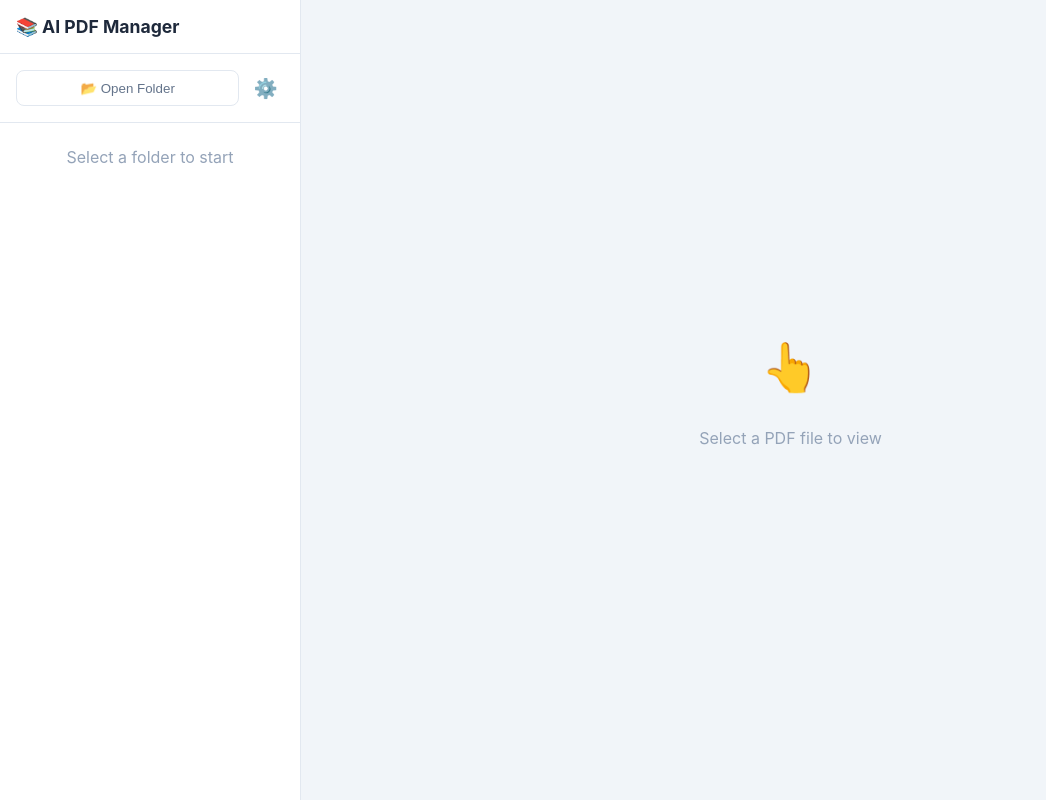
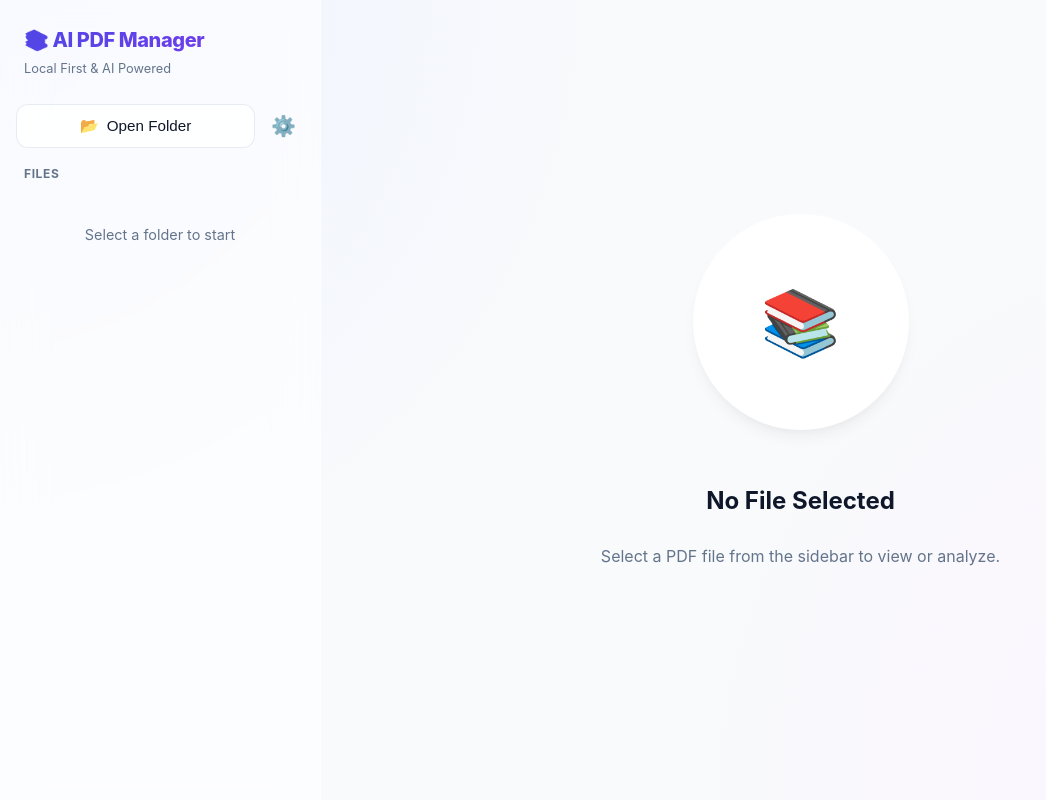
Before and after one commit to saintpbh/PDFOCR, a Next.js app: page / in a window 1280 px wide. Shown: the whole page, without its empty margins (0-1046 px from the left). Built offline with nearby package versions, Linux system fonts and the light colour scheme.

Commit message:
Feat: 2026 UI Redesign (Glassmorphism, Components, Layout)

```diff
--- a/src/app/globals.css
+++ b/src/app/globals.css
@@ -1,188 +1,261 @@
+@tailwind base;
+@tailwind components;
+@tailwind utilities;
+
 :root {
-    --primary-color: #4f46e5;
-    --secondary-color: #64748b;
-    --bg-color: #f8fafc;
-    --glass-bg: rgba(255, 255, 255, 0.85);
-    --glass-border: rgba(255, 255, 255, 0.5);
-    --shadow-sm: 0 1px 2px 0 rgb(0 0 0 / 0.05);
-    --shadow-lg: 0 10px 15px -3px rgb(0 0 0 / 0.1), 0 4px 6px -4px rgb(0 0 0 / 0.1);
+    /* 2026 Palette: Clean Zinc + Vivid Violet */
+    --bg-app: #f8fafc;
+    /* Zinc-50 */
+    --bg-surface: rgba(255, 255, 255, 0.7);
+    /* Glass White */
+    --border-glass: rgba(255, 255, 255, 0.5);
+
+    --primary-gradient: linear-gradient(135deg, #4f46e5 0%, #7c3aed 100%);
+    /* Indigo to Violet */
+    --primary-solid: #4f46e5;
+
+    --text-main: #0f172a;
+    /* Slate-900 */
+    --text-muted: #64748b;
+    /* Slate-500 */
+
+    --shadow-soft: 0 4px 20px -2px rgba(0, 0, 0, 0.05);
+    --shadow-card: 0 10px 15px -3px rgba(0, 0, 0, 0.05), 0 4px 6px -2px rgba(0, 0, 0, 0.025);
+
+    --radius-lg: 20px;
+    --radius-md: 12px;
 }
 
 body {
     margin: 0;
-    font-family: 'Pretendard', -apple-system, BlinkMacSystemFont, system-ui, sans-serif;
-    background-color: var(--bg-color);
-    color: #1e293b;
+    font-family: 'Pretendard', 'Inter', -apple-system, system-ui, sans-serif;
+    background-color: var(--bg-app);
+    color: var(--text-main);
+    line-height: 1.6;
+    -webkit-font-smoothing: antialiased;
 }
 
-/* Utilities */
+/* --- Utilities: Glassmorphism --- */
 .glass-panel {
-    background: var(--glass-bg);
-    backdrop-filter: blur(12px);
-    border: 1px solid var(--glass-border);
-    box-shadow: var(--shadow-lg);
-    border-radius: 16px;
+    background: var(--bg-surface);
+    backdrop-filter: blur(16px);
+    -webkit-backdrop-filter: blur(16px);
+    border: 1px solid rgba(255, 255, 255, 0.6);
+    box-shadow: var(--shadow-card);
+    border-radius: var(--radius-lg);
 }
 
+.glass-sidebar {
+    background: rgba(255, 255, 255, 0.6);
+    backdrop-filter: blur(20px);
+    border-right: 1px solid rgba(255, 255, 255, 0.4);
+}
+
+/* --- Components: Buttons --- */
 .btn-primary {
-    background: var(--primary-color);
+    background: var(--primary-gradient);
     color: white;
     border: none;
-    padding: 0.6rem 1.2rem;
-    border-radius: 8px;
+    padding: 0.75rem 1.5rem;
+    border-radius: var(--radius-md);
     cursor: pointer;
     font-weight: 600;
-    transition: opacity 0.2s;
+    font-size: 0.95rem;
+    box-shadow: 0 4px 12px rgba(79, 70, 229, 0.3);
+    transition: all 0.2s cubic-bezier(0.4, 0, 0.2, 1);
+}
+
+.btn-primary:hostname {
+    transform: translateY(-1px);
+    box-shadow: 0 6px 16px rgba(79, 70, 229, 0.4);
+}
+
+.btn-primary:active {
+    transform: translateY(0);
 }
 
 .btn-secondary {
-    background: white;
-    color: var(--secondary-color);
-    border: 1px solid #e2e8f0;
-    padding: 0.6rem 1.2rem;
-    border-radius: 8px;
+    background: rgba(255, 255, 255, 0.8);
+    color: var(--text-main);
+    border: 1px solid rgba(226, 232, 240, 0.8);
+    padding: 0.75rem 1.2rem;
+    border-radius: var(--radius-md);
     cursor: pointer;
     font-weight: 500;
+    font-size: 0.95rem;
+    transition: all 0.2s;
+}
+
+.btn-secondary:hover {
+    background: white;
+    border-color: #cbd5e1;
 }
 
 .btn-icon {
     background: transparent;
     border: none;
-    font-size: 1.2rem;
+    font-size: 1.25rem;
     cursor: pointer;
-    padding: 0.4rem;
+    padding: 0.5rem;
     border-radius: 50%;
+    color: var(--text-muted);
+    transition: background 0.2s;
 }
 
 .btn-icon:hover {
     background: rgba(0, 0, 0, 0.05);
+    color: var(--text-main);
 }
 
-.input-field {
-    width: 100%;
-    padding: 0.8rem;
-    border: 1px solid #cbd5e1;
-    border-radius: 8px;
-    font-size: 1rem;
-    margin-top: 0.5rem;
-}
-
-/* Modal */
-.modal-overlay {
-    position: fixed;
-    top: 0;
-    left: 0;
-    right: 0;
-    bottom: 0;
-    background: rgba(0, 0, 0, 0.3);
-    display: flex;
-    justify-content: center;
-    align-items: center;
-    z-index: 1000;
-}
-
-.modal-content {
-    width: 90%;
-    max-width: 500px;
-    background: white;
-    padding: 0;
-    overflow: hidden;
-    animation: slideUp 0.3s ease-out;
-}
-
-.modal-header,
-.modal-footer {
-    padding: 1.5rem;
-}
-
-.modal-header {
-    border-bottom: 1px solid #f1f5f9;
-    display: flex;
-    justify-content: space-between;
-    align-items: center;
-}
-
-.modal-body {
-    padding: 1.5rem;
-}
-
-.description {
-    font-size: 0.85rem;
-    color: var(--secondary-color);
-    margin-top: 0.2rem;
-}
-
-@keyframes slideUp {
-    from {
-        transform: translateY(20px);
-        opacity: 0;
-    }
-
-    to {
-        transform: translateY(0);
-        opacity: 1;
-    }
-}
-
-/* Layout */
+/* --- Layout --- */
 .app-container {
     display: flex;
     height: 100vh;
     overflow: hidden;
+    background: radial-gradient(circle at top left, #eef2ff, transparent 40%),
+        radial-gradient(circle at bottom right, #fdf4ff, transparent 40%);
 }
 
 .sidebar {
-    width: 300px;
-    background: white;
-    border-right: 1px solid #e2e8f0;
+    width: 320px;
     display: flex;
     flex-direction: column;
+    z-index: 10;
 }
 
 .main-content {
     flex: 1;
     display: flex;
     flex-direction: column;
-    background: #f1f5f9;
+    padding: 1.5rem;
     position: relative;
+    gap: 1.5rem;
 }
 
-.file-list {
-    flex: 1;
-    overflow-y: auto;
-    padding: 0.5rem;
-}
-
+/* --- File List --- */
 .file-item {
-    padding: 0.8rem;
-    margin: 0.2rem 0;
-    border-radius: 8px;
+    padding: 0.8rem 1rem;
+    margin: 0.25rem 0.75rem;
+    border-radius: var(--radius-md);
     cursor: pointer;
     display: flex;
     align-items: center;
     gap: 0.8rem;
-    transition: background 0.2s;
+    color: var(--text-muted);
+    font-weight: 500;
+    transition: all 0.2s;
+    border: 1px solid transparent;
 }
 
 .file-item:hover {
-    background: #f8fafc;
+    background: rgba(255, 255, 255, 0.5);
 }
 
 .file-item.active {
-    background: #e0e7ff;
-    color: var(--primary-color);
+    background: white;
+    color: var(--primary-solid);
     font-weight: 600;
+    border-color: rgba(79, 70, 229, 0.1);
+    box-shadow: 0 2px 8px rgba(0, 0, 0, 0.03);
 }
 
-.file-icon {
-    font-size: 1.2rem;
-}
-
-.toolbar {
-    padding: 1rem;
-    border-bottom: 1px solid #e2e8f0;
+/* --- Floating Toolbar --- */
+.toolbar-floating {
+    background: rgba(255, 255, 255, 0.9);
+    backdrop-filter: blur(12px);
+    border: 1px solid rgba(255, 255, 255, 0.5);
+    box-shadow: var(--shadow-soft);
+    border-radius: var(--radius-lg);
+    padding: 0.75rem 1.25rem;
     display: flex;
     justify-content: space-between;
     align-items: center;
+    margin-bottom: 1rem;
+}
+
+/* --- Main Viewer Card --- */
+.viewer-card {
+    flex: 1;
     background: white;
+    border-radius: var(--radius-lg);
+    box-shadow: var(--shadow-card);
+    overflow: hidden;
+    display: flex;
+    flex-direction: column;
+    border: 1px solid rgba(226, 232, 240, 0.5);
 }
+
+/* --- Modals --- */
+.settings-modal-overlay,
+.modal-overlay {
+    position: fixed;
+    inset: 0;
+    background: rgba(15, 23, 42, 0.2);
+    backdrop-filter: blur(4px);
+    display: flex;
+    justify-content: center;
+    align-items: center;
+    z-index: 50;
+    animation: fadeIn 0.2s ease-out;
+}
+
+.settings-modal {
+    background: rgba(255, 255, 255, 0.95);
+    width: 480px;
+    padding: 2rem;
+    border-radius: 24px;
+    box-shadow: 0 20px 25px -5px rgba(0, 0, 0, 0.1);
+    animation: scaleIn 0.3s cubic-bezier(0.16, 1, 0.3, 1);
+}
+
+@keyframes fadeIn {
+    from {
+        opacity: 0;
+    }
+
+    to {
+        opacity: 1;
+    }
+}
+
+@keyframes scaleIn {
+    from {
+        transform: scale(0.95);
+        opacity: 0;
+    }
+
+    to {
+        transform: scale(1);
+        opacity: 1;
+    }
+}
+
+/* Loaders & Misc */
+.gradient-text {
+    background: var(--primary-gradient);
+    -webkit-background-clip: text;
+    background-clip: text;
+    color: transparent;
+    font-weight: 800;
+    letter-spacing: -0.02em;
+}
+
+.spinner {
+    width: 40px;
+    height: 40px;
+    border: 4px solid #e2e8f0;
+    border-top: 4px solid var(--primary-solid);
+    border-radius: 50%;
+    animation: spin 1s linear infinite;
+    margin: 0 auto 1rem;
+}
+
+@keyframes spin {
+    0% {
+        transform: rotate(0deg);
+    }
+
+    100% {
+        transform: rotate(360deg);
+    }
+}
--- a/src/app/page.tsx
+++ b/src/app/page.tsx
@@ -212,20 +212,29 @@ export default function Home() {
 
     return (
         <main className="app-container">
-            {/* Sidebar */}
-            <aside className="sidebar">
-                <div className="toolbar">
-                    <h3 style={{ margin: 0, fontSize: '1.1rem' }} className="gradient-text">📚 AI PDF Manager</h3>
+            {/* Glass Sidebar */}
+            <aside className="sidebar glass-sidebar">
+                <div style={{ padding: '1.5rem', paddingBottom: '0.5rem' }}>
+                    <h3 style={{ margin: 0, fontSize: '1.25rem' }} className="gradient-text">📚 AI PDF Manager</h3>
+                    <p style={{ margin: '0.2rem 0 0', fontSize: '0.8rem', color: 'var(--text-muted)' }}>Local First & AI Powered</p>
                 </div>
 
-                <div style={{ padding: '1rem', borderBottom: '1px solid #e2e8f0', display: 'flex', gap: '0.5rem' }}>
-                    <button onClick={handleOpenFolder} className="btn-secondary" style={{ flex: 1 }}>📂 Open Folder</button>
-                    <button onClick={() => setIsSettingsOpen(true)} className="btn-icon">⚙️</button>
+                <div style={{ padding: '1rem', display: 'flex', gap: '0.5rem' }}>
+                    <button onClick={handleOpenFolder} className="btn-secondary" style={{ flex: 1, justifyContent: 'center', display: 'flex', alignItems: 'center', gap: '0.5rem' }}>
+                        <span>📂</span> Open Folder
+                    </button>
+                    <button onClick={() => setIsSettingsOpen(true)} className="btn-icon" title="Setting">
+                        <span>⚙️</span>
+                    </button>
+                </div>
+
+                <div style={{ padding: '0 1.5rem 0.5rem', fontSize: '0.75rem', fontWeight: 700, color: 'var(--text-muted)', textTransform: 'uppercase', letterSpacing: '0.05em' }}>
+                    Files
                 </div>
 
                 <div className="file-list">
                     {files.length === 0 && (
-                        <div style={{ padding: '1rem', color: '#94a3b8', textAlign: 'center' }}>
+                        <div style={{ padding: '2rem', color: 'var(--text-muted)', textAlign: 'center', fontSize: '0.9rem' }}>
                             {rootHandle ? 'No PDF files found' : 'Select a folder to start'}
                         </div>
                     )}
@@ -235,46 +244,61 @@ export default function Home() {
                             className={`file-item ${selectedFile?.name === file.name ? 'active' : ''}`}
                             onClick={() => handleSelectFile(file)}
                         >
-                            <span className="file-icon">📄</span>
+                            <span className="file-icon" style={{ opacity: selectedFile?.name === file.name ? 1 : 0.5 }}>📄</span>
                             <span style={{ overflow: 'hidden', textOverflow: 'ellipsis', whiteSpace: 'nowrap' }}>{file.name}</span>
                         </div>
                     ))}
                 </div>
             </aside>
 
-            {/* Main Content */}
+            {/* Main Content Area */}
             <section className="main-content">
                 {selectedFile && fileUrl ? (
-                    <div style={{ display: 'flex', flex: 1, flexDirection: 'column', height: '100%' }}>
-                        {/* Top Controls */}
-                        <div className="toolbar" style={{ padding: '0.5rem 1rem', display: 'flex', justifyContent: 'space-between', alignItems: 'center' }}>
-                            <span style={{ fontWeight: 600 }}>{selectedFile.name}</span>
-                            <div style={{ display: 'flex', gap: '0.5rem' }}>
+                    <>
+                        {/* Floating Toolbar */}
+                        <div className="toolbar-floating">
+                            <div style={{ display: 'flex', flexDirection: 'column' }}>
+                                <span style={{ fontWeight: 700, fontSize: '1rem' }}>{selectedFile.name}</span>
+                                <span style={{ fontSize: '0.75rem', color: 'var(--text-muted)' }}>
+                                    {isAnalyzing ? 'Processing...' : 'Ready'}
+                                </span>
+                            </div>
+
+                            <div style={{ display: 'flex', gap: '0.75rem', alignItems: 'center' }}>
                                 <button
                                     onClick={() => setIsSearchOpen(true)}
                                     className="btn-secondary"
                                     title="Search & Bookmarks"
+                                    style={{ display: 'flex', alignItems: 'center', gap: '0.4rem' }}
                                 >
-                                    🔍 Search
+                                    <span>🔍</span> Search
                                 </button>
+
+                                <div style={{ width: '1px', height: '24px', background: '#e2e8f0' }}></div>
+
                                 <button
                                     onClick={() => setShowResult(!showResult)}
                                     className="btn-secondary"
                                 >
-                                    {showResult ? 'Show PDF' : 'Show Result'}
+                                    {showResult ? 'View PDF' : 'View Analysis'}
                                 </button>
                                 <button
                                     onClick={runAnalysis}
                                     className="btn-primary"
                                     disabled={isAnalyzing}
+                                    style={{ display: 'flex', alignItems: 'center', gap: '0.5rem' }}
                                 >
-                                    {isAnalyzing ? 'Analyzing...' : '✨ Create OCR / Analyze'}
+                                    {isAnalyzing ? (
+                                        <><span>⏳</span> Analyzing...</>
+                                    ) : (
+                                        <><span>✨</span> Analyze PDF</>
+                                    )}
                                 </button>
                             </div>
                         </div>
 
-                        {/* View Area */}
-                        <div style={{ flex: 1, position: 'relative', overflow: 'hidden' }}>
+                        {/* Viewer Card */}
+                        <div className="viewer-card">
                             {!showResult ? (
                                 <embed
                                     src={`${fileUrl}#toolbar=0`}
@@ -283,24 +307,42 @@ export default function Home() {
                                     height="100%"
                                 />
                             ) : (
-                                <div style={{ height: '100%', padding: '2rem', overflowY: 'auto', background: 'white' }}>
+                                <div style={{ height: '100%', padding: '3rem', overflowY: 'auto', background: 'white' }}>
                                     {isAnalyzing && (
-                                        <div style={{ textAlign: 'center', marginTop: '3rem' }}>
+                                        <div style={{ textAlign: 'center', marginTop: '5rem', display: 'flex', flexDirection: 'column', alignItems: 'center' }}>
                                             <div className="spinner"></div>
-                                            <p>AI is analyzing document...</p>
+                                            <h3 style={{ marginBottom: '0.5rem' }}>AI is reading your document...</h3>
+                                            <p style={{ color: 'var(--text-muted)' }}>Extracting text, identifying structure, and finding citations.</p>
                                         </div>
                                     )}
-                                    <pre style={{ whiteSpace: 'pre-wrap', fontFamily: 'inherit', lineHeight: '1.6' }}>
-                                        {analysisResult}
-                                    </pre>
+                                    <article className="prose" style={{ maxWidth: '800px', margin: '0 auto', lineHeight: '1.8' }}>
+                                        <pre style={{ whiteSpace: 'pre-wrap', fontFamily: 'inherit', color: 'var(--text-main)', fontSize: '1.05rem' }}>
+                                            {analysisResult}
+                                        </pre>
+                                    </article>
                                 </div>
                             )}
                         </div>
-                    </div>
+                    </>
                 ) : (
-                    <div style={{ flex: 1, display: 'flex', justifyContent: 'center', alignItems: 'center', flexDirection: 'column', color: '#94a3b8' }}>
-                        <div style={{ fontSize: '3rem', marginBottom: '1rem' }}>👆</div>
-                        <p>Select a PDF file to view</p>
+                    <div style={{ flex: 1, display: 'flex', justifyContent: 'center', alignItems: 'center', flexDirection: 'column', color: 'var(--text-muted)' }}>
+                        <div style={{
+                            background: 'white',
+                            padding: '3rem',
+                            borderRadius: '50%',
+                            boxShadow: 'var(--shadow-card)',
+                            marginBottom: '2rem',
+                            fontSize: '4rem',
+                            width: '120px',
+                            height: '120px',
+                            display: 'flex',
+                            alignItems: 'center',
+                            justifyContent: 'center'
+                        }}>
+                            📚
+                        </div>
+                        <h2 style={{ color: 'var(--text-main)', marginBottom: '0.5rem' }}>No File Selected</h2>
+                        <p>Select a PDF file from the sidebar to view or analyze.</p>
                     </div>
                 )}
             </section>
```
